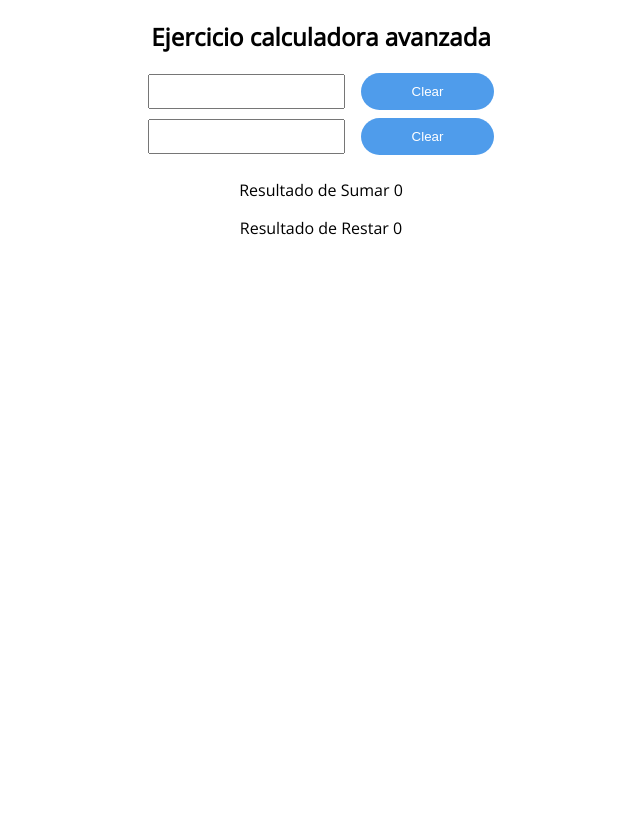
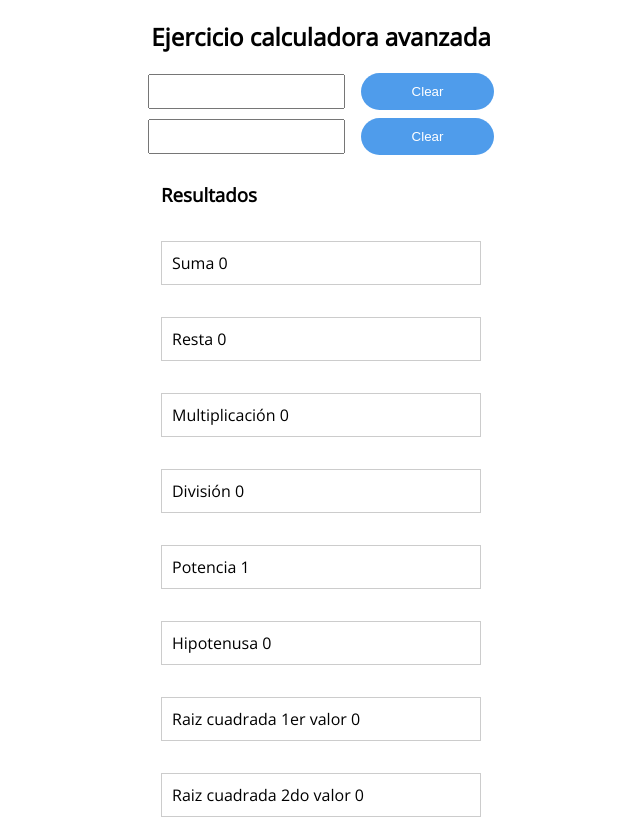
Before and after one commit to andreamon/calculadora-avanzada, a React (Create React App) app: page / in a window 1280 px wide. Shown: the whole page, without its empty margins (319-959 px from the left). Before the commit the page ends 800 px from the top, so only its background shows below. Built offline with nearby package versions, Linux system fonts and the light colour scheme.

Commit message:
add validation about input type only numbers

```diff
--- a/src/App.js
+++ b/src/App.js
@@ -5,14 +5,32 @@ import "./App.css";
 function App() {
   const [resultSum, setResultSum] = useState();
   const [resultResta, setResultResta] = useState();
+  const [resultMultip, setResultMultip] = useState();
+  const [resultDiv, setResultDiv] = useState();
+  const [resultPotencia, setResultPotencia] = useState();
+  const [resultHipotenusa, setResultHipotenusa] = useState();
+  const [resultRaiz1, setResultRaiz1] = useState();
+  const [resultRaiz2, setResultRaiz2] = useState();
+
   const [inputVal, setInputVal] = useState(0);
   const [inputVal2, setInputVal2] = useState(0);
 
   useEffect(() => {
     setResultSum(Number(inputVal) + Number(inputVal2));
-		setResultResta(Number(inputVal) - Number(inputVal2));
+    setResultResta(inputVal - inputVal2);
+    setResultMultip(inputVal * inputVal2);
+
+    setResultPotencia(Math.pow(inputVal, inputVal2));
+    setResultHipotenusa(Math.hypot(inputVal, inputVal2));
+    setResultRaiz1(Math.sqrt(inputVal));
+    setResultRaiz2(Math.sqrt(inputVal2));
+
+    if (inputVal !== 0 && inputVal2 !== 0) {
+      setResultDiv(inputVal / inputVal2);
+    } else {
+      setResultDiv(0);
+    }
   }, [inputVal, inputVal2]);
-
   const reset = (e) => {
     e.preventDefault();
     setInputVal(0);
@@ -27,13 +45,24 @@ function App() {
 
   const checkType = (e) => {
     let check = isNaN(e.target.value);
-		console.log(check);
     if (!check) {
       setInputVal(e.target.value);
     } else {
-			alert("Sólo se permiten números");
+      document.getElementById("firstValue").value = "";
+      setInputVal(0);
     }
   };
+  const checkType2 = (e) => {
+    let check = isNaN(e.target.value);
+    console.log(check);
+    if (!check) {
+      setInputVal2(e.target.value);
+    } else {
+      document.getElementById("secValue").value = "";
+      setInputVal2(0);
+    }
+  };
+
   return (
     <>
       <div className="App">
@@ -44,15 +73,20 @@ function App() {
           <button onClick={reset}>Clear</button>
         </div>
         <div className="main-input">
-					<input
-						id="secValue"
-						onChange={(e) => setInputVal2(e.target.value)}
-						type="text"
-					/>
+          <input id="secValue" onChange={checkType2} type="text" />
           <button onClick={reset2}>Clear</button>
         </div>
-				<p>Resultado de Sumar {resultSum ? resultSum : "0"}</p>
-				<p>Resultado de Restar {resultResta ? resultResta : "0"}</p>
+        <div className="results">
+          <h3>Resultados</h3>
+          <p>Suma {resultSum ? resultSum : "0"}</p>
+          <p>Resta {resultResta ? resultResta : "0"}</p>
+          <p>Multiplicación {resultMultip ? resultMultip : "0"}</p>
+          <p>División {resultDiv ? resultDiv : "0"}</p>
+          <p>Potencia {resultPotencia ? resultPotencia : "0"}</p>
+          <p>Hipotenusa {resultHipotenusa ? resultHipotenusa : "0"}</p>
+          <p>Raiz cuadrada 1er valor {resultRaiz1 ? resultRaiz1 : "0"}</p>
+          <p>Raiz cuadrada 2do valor {resultRaiz2 ? resultRaiz2 : "0"}</p>
+        </div>
       </div>
     </>
   );
```
Lines whose indentation alone changed are shown as unchanged.
